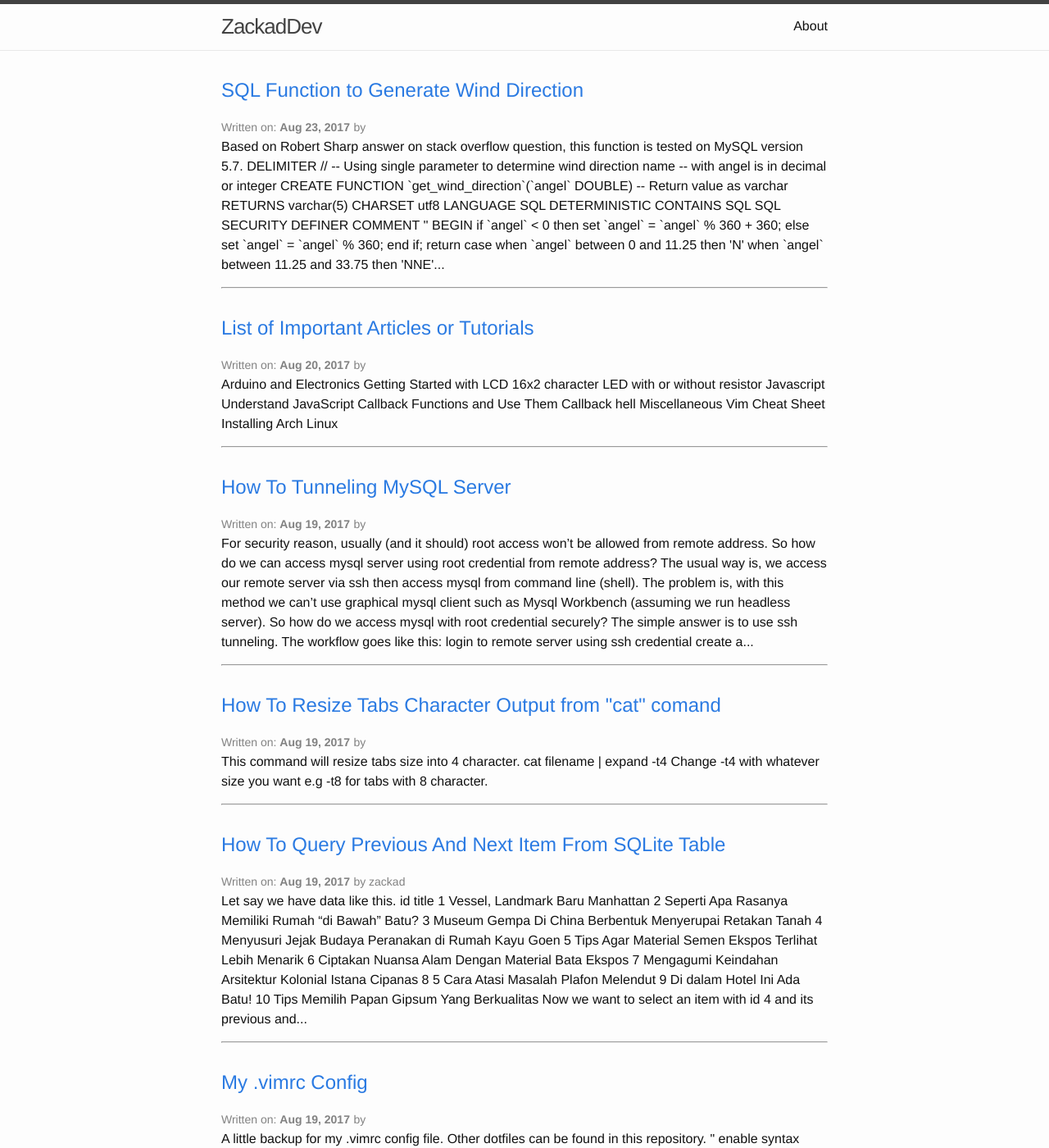
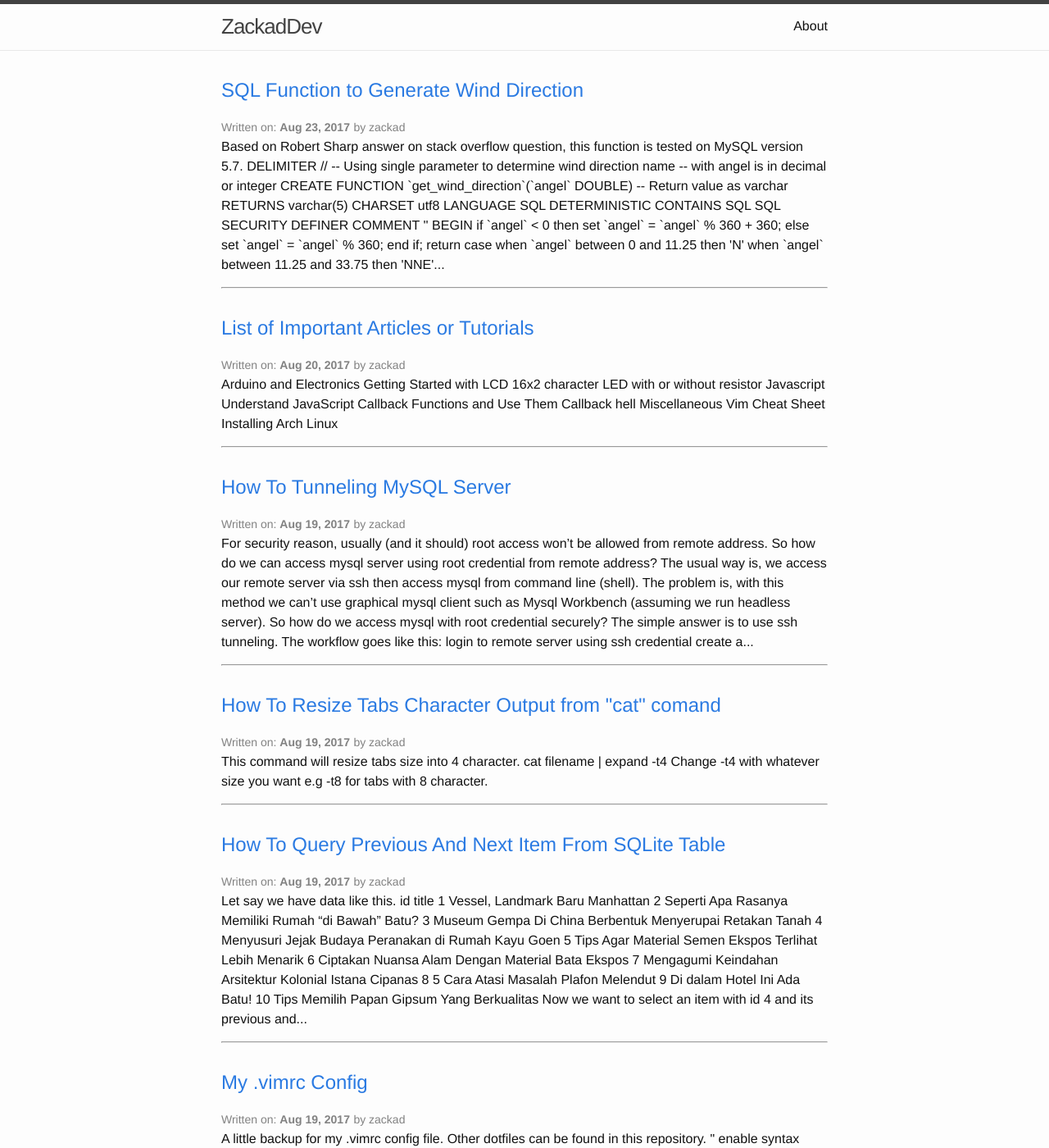
Before and after one commit to zackad/blog-src, a Jekyll site: the page built from index.md, in a window 1280 px wide and 1400 px high. Shown: the whole window at 82% size. Built offline with Jekyll 4.4.1, drawn with Linux system fonts in a browser that asks for light colours; some of the changed text lies outside the part shown.

Commit message:
default value for author

```diff
--- a/_config.yml
+++ b/_config.yml
@@ -36,6 +36,7 @@ defaults:
       type: "posts"
     values:
       category: "en"
+      author: "zackad"
 future: true
 markdown: kramdown
 plugins_dir:
```
